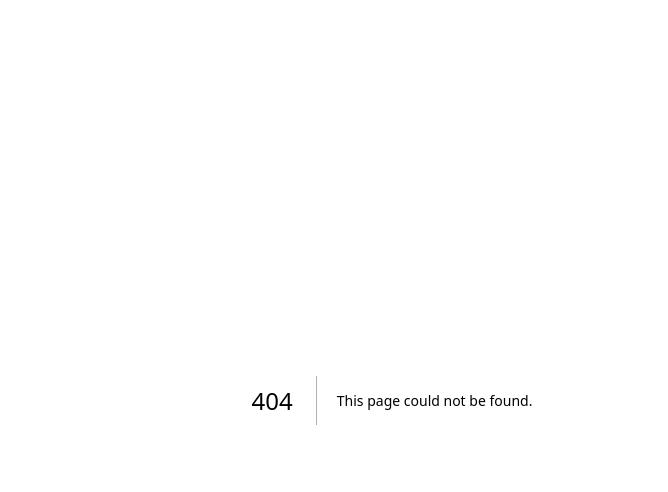
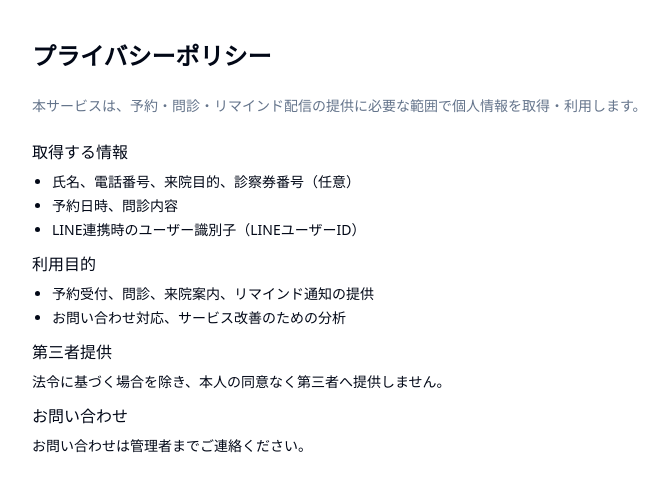
Before and after one commit to kentaro23/clinic-saas-proto, a Next.js app: page /privacy in a window 1280 px wide. Before the commit this address had no page. Shown: the top 492 px of the page, without its empty margins (248-916 px from the left). Built offline with nearby package versions, Linux system fonts and the light colour scheme.

Commit message:
Add privacy policy and terms pages

```diff
--- /dev/null
+++ b/src/app/privacy/page.tsx
@@ -0,0 +1,37 @@
+export default function PrivacyPolicyPage() {
+  return (
+    <div className="mx-auto max-w-3xl space-y-6 px-6 py-10">
+      <h1 className="text-2xl font-semibold">プライバシーポリシー</h1>
+      <p className="text-sm text-muted-foreground">
+        本サービスは、予約・問診・リマインド配信の提供に必要な範囲で個人情報を取得・利用します。
+      </p>
+      <div className="space-y-3 text-sm">
+        <section className="space-y-2">
+          <h2 className="text-base font-medium">取得する情報</h2>
+          <ul className="list-disc space-y-1 pl-5">
+            <li>氏名、電話番号、来院目的、診察券番号（任意）</li>
+            <li>予約日時、問診内容</li>
+            <li>LINE連携時のユーザー識別子（LINEユーザーID）</li>
+          </ul>
+        </section>
+        <section className="space-y-2">
+          <h2 className="text-base font-medium">利用目的</h2>
+          <ul className="list-disc space-y-1 pl-5">
+            <li>予約受付、問診、来院案内、リマインド通知の提供</li>
+            <li>お問い合わせ対応、サービス改善のための分析</li>
+          </ul>
+        </section>
+        <section className="space-y-2">
+          <h2 className="text-base font-medium">第三者提供</h2>
+          <p>
+            法令に基づく場合を除き、本人の同意なく第三者へ提供しません。
+          </p>
+        </section>
+        <section className="space-y-2">
+          <h2 className="text-base font-medium">お問い合わせ</h2>
+          <p>お問い合わせは管理者までご連絡ください。</p>
+        </section>
+      </div>
+    </div>
+  );
+}
--- /dev/null
+++ b/src/app/terms/page.tsx
@@ -0,0 +1,32 @@
+export default function TermsPage() {
+  return (
+    <div className="mx-auto max-w-3xl space-y-6 px-6 py-10">
+      <h1 className="text-2xl font-semibold">利用規約</h1>
+      <div className="space-y-3 text-sm">
+        <section className="space-y-2">
+          <h2 className="text-base font-medium">適用</h2>
+          <p>
+            本規約は、本サービスの利用条件を定めるものです。利用者は本規約に同意の上でご利用ください。
+          </p>
+        </section>
+        <section className="space-y-2">
+          <h2 className="text-base font-medium">禁止事項</h2>
+          <ul className="list-disc space-y-1 pl-5">
+            <li>法令または公序良俗に反する行為</li>
+            <li>不正アクセスやサービスの運営を妨げる行為</li>
+          </ul>
+        </section>
+        <section className="space-y-2">
+          <h2 className="text-base font-medium">免責</h2>
+          <p>
+            当サービスの利用により生じた損害について、当方は一切の責任を負いません。
+          </p>
+        </section>
+        <section className="space-y-2">
+          <h2 className="text-base font-medium">変更</h2>
+          <p>本規約は必要に応じて変更される場合があります。</p>
+        </section>
+      </div>
+    </div>
+  );
+}
```
